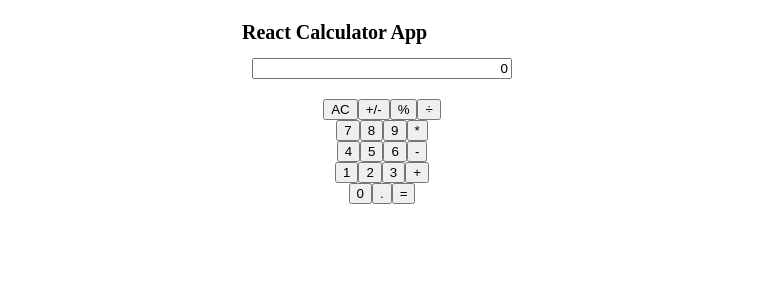
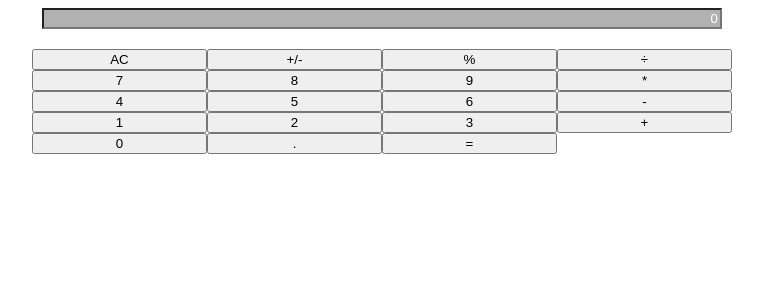
Before and after one commit to zilton7/react-calc, a React (Create React App) app: page / in a window 1280 px wide. Shown: the top 300 px of the page, without its empty margins (258-1021 px from the left). Built offline with nearby package versions, Linux system fonts and the light colour scheme.

Commit message:
Update styling/layout for display and buttons

```diff
--- a/src/components/App.js
+++ b/src/components/App.js
@@ -1,9 +1,9 @@
 /* eslint-disable react/no-unused-state */
-import React, { Component } from 'react';
-import Display from './Display';
-import ButtonPanel from './ButtonPanel';
-import '../styles/App.scss';
-import calculate from '../logic/calculate';
+import React, { Component } from "react";
+import Display from "./Display";
+import ButtonPanel from "./ButtonPanel";
+import "../styles/App.scss";
+import calculate from "../logic/calculate";
 
 class App extends Component {
   constructor(props) {
@@ -30,13 +30,12 @@ class App extends Component {
     const { next, total } = this.state;
 
     return (
-      <>
-        <h1>React Calculator App</h1>
+      <div className="calculator">
         <Display calculation={next || total} />
         <ButtonPanel
           clickHandler={(e) => this.handleClick(e.target.innerText)}
         />
-      </>
+      </div>
     );
   }
 }
--- a/src/components/ButtonPanel.js
+++ b/src/components/ButtonPanel.js
@@ -1,35 +1,35 @@
 /* eslint-disable react/prop-types */
-import React from 'react';
-import Button from './Button';
+import React from "react";
+import Button from "./Button";
 
 function ButtonPanel({ clickHandler }) {
   return (
     <div className="button-panel">
-      <div>
+      <div class="group">
         <Button name="AC" handleClick={clickHandler} />
         <Button name="+/-" handleClick={clickHandler} />
         <Button name="%" handleClick={clickHandler} />
         <Button name="÷" handleClick={clickHandler} />
       </div>
-      <div>
+      <div class="group">
         <Button name="7" handleClick={clickHandler} />
         <Button name="8" handleClick={clickHandler} />
         <Button name="9" handleClick={clickHandler} />
         <Button name="*" handleClick={clickHandler} />
       </div>
-      <div>
+      <div class="group">
         <Button name="4" handleClick={clickHandler} />
         <Button name="5" handleClick={clickHandler} />
         <Button name="6" handleClick={clickHandler} />
         <Button name="-" handleClick={clickHandler} />
       </div>
-      <div>
+      <div class="group">
         <Button name="1" handleClick={clickHandler} />
         <Button name="2" handleClick={clickHandler} />
         <Button name="3" handleClick={clickHandler} />
         <Button name="+" handleClick={clickHandler} />
       </div>
-      <div>
+      <div class="group">
         <Button name="0" handleClick={clickHandler} />
         <Button name="." handleClick={clickHandler} />
         <Button name="=" handleClick={clickHandler} />
--- a/src/styles/App.scss
+++ b/src/styles/App.scss
@@ -8,9 +8,22 @@ body {
   align-items: center;
 }
 
+.calculator {
+  width: 70rem;
+}
+
+button {
+  width: 17.5rem;
+}
+
+.group {
+  display: flex;
+  flex-direction: row;
+}
+
 .button-panel {
   margin: 2rem auto;
-  width: 28rem;
+  width: 100%;
   text-align: center;
 }
 
@@ -18,6 +31,8 @@ input#result {
   text-align: right;
   width: 100%;
   margin: 0 1rem;
+  background: rgb(177, 177, 177);
+  color: white;
 }
 
 .display {
```
Also changed, not shown: !!!.eslintrc.json (renamed from .eslintrc.json).
